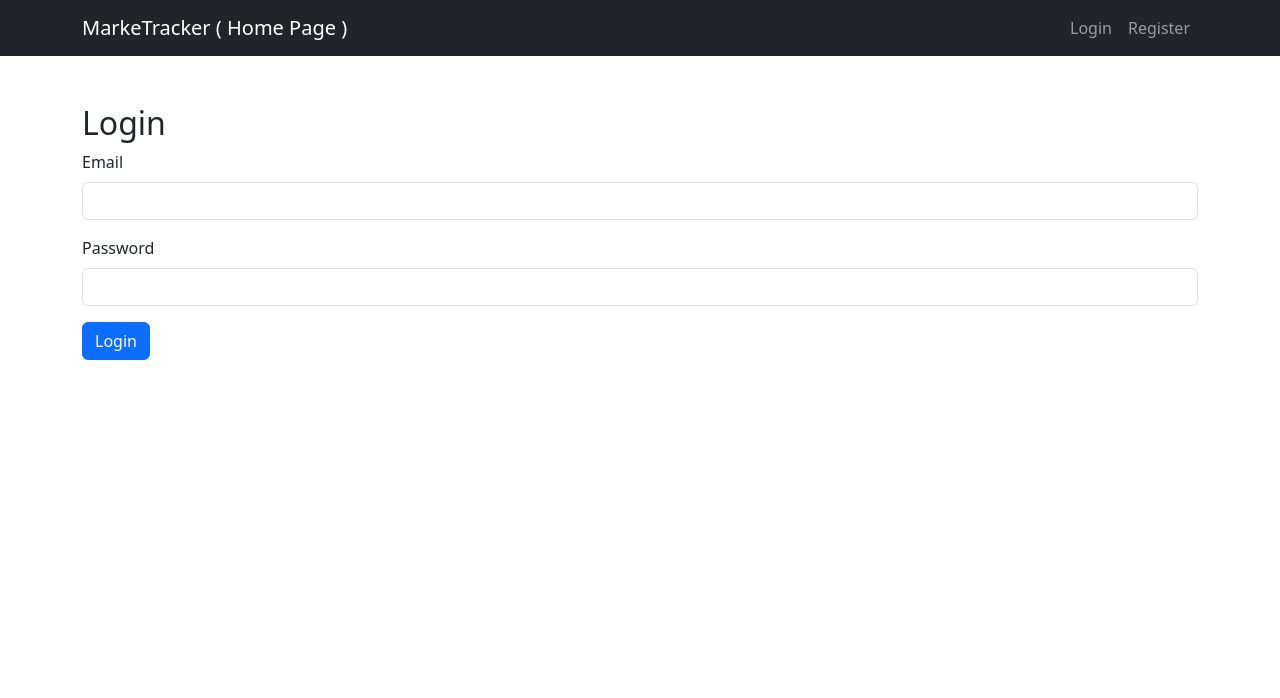
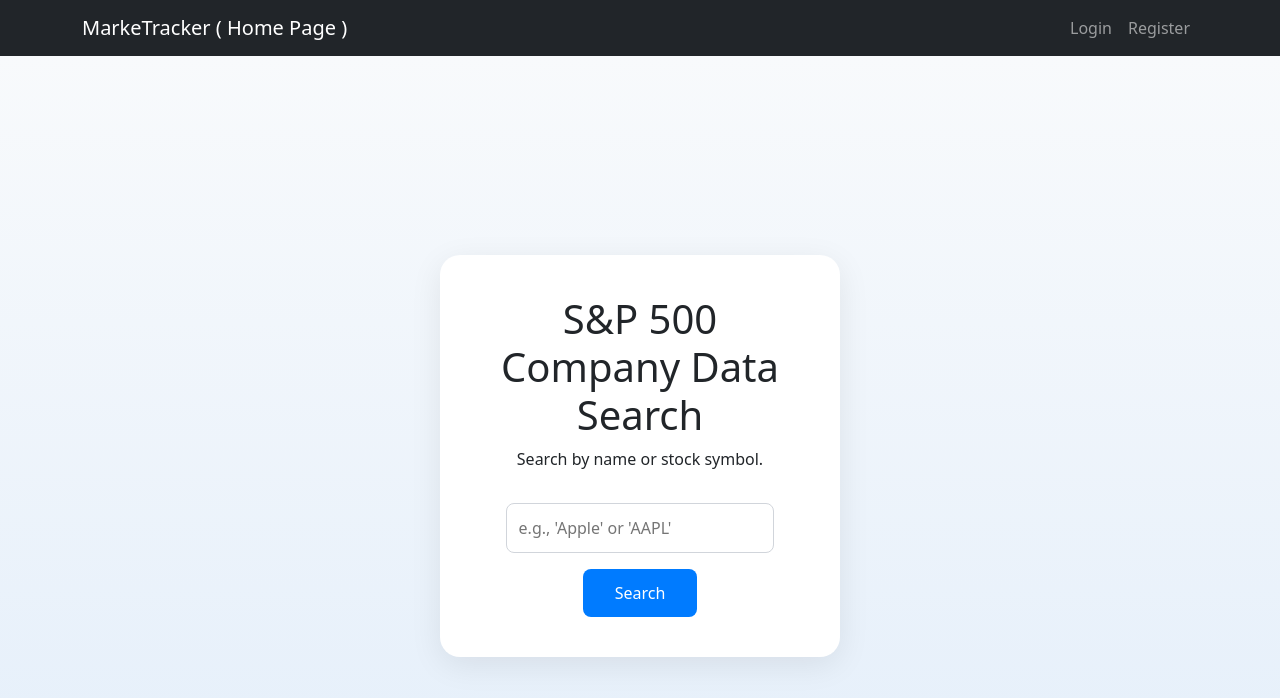
Before and after one commit to Alfin0226/MarkeTracker, a React (Vite) app in the folder frontend/: page /dashboard in a window 1280 px wide. Before the commit this address led to /login. Shown: the top 698 px of the page. Built offline with nearby package versions, Linux system fonts and the light colour scheme.

Commit message:
update dashboard

```diff
--- a/frontend/src/App.jsx
+++ b/frontend/src/App.jsx
@@ -8,6 +8,7 @@ import Portfolio from './pages/Portfolio';
 import PrivateRoute from './components/PrivateRoute';
 import {Analytics} from '@vercel/analytics/react';
 import LandingPage from './pages/LandingPage';
+import LandingSearchPage from './pages/LandingSearchPage';
 import Dashboard from './pages/Dashboard';
 
 function App() {
@@ -24,7 +25,7 @@ function App() {
           <Route path="/login" element={<Login />} />
           <Route path="/register" element={<Register />} />
           <Route
-            path="/dashboard"
+            path="/dashboard/:symbol"
             element={
               <PrivateRoute>
                 <Dashboard />
@@ -40,6 +41,7 @@ function App() {
             }
           />
           <Route path="/" element={<LandingPage />} />
+          <Route path="/dashboard" element={<LandingSearchPage />} />
           <Route path="/stocks" element={<StockTracker />} />
         </Routes>
       </div>
--- a/frontend/src/pages/Dashboard.jsx
+++ b/frontend/src/pages/Dashboard.jsx
@@ -1,10 +1,12 @@
 import React, { useEffect, useState, useCallback, useRef } from 'react';
 import Chart from 'chart.js/auto';
 import '../styles/Dashboard.css';
+import { useParams, useNavigate } from 'react-router-dom';
 import { fetchDashboardData as apiFetchDashboardData, fetchComparisonData as apiFetchComparisonData, searchSymbols } from '../utils/api';
 
-const Dashboard = ({ symbol: initialSymbol }) => {
-  const [symbol, setSymbol] = useState(initialSymbol || 'AAPL');
+const Dashboard = () => {
+  const { symbol } = useParams();
+  const navigate = useNavigate();
   const [dashboardData, setDashboardData] = useState(null);
   const [comparisonData, setComparisonData] = useState(null);
   const [period, setPeriod] = useState('1y');
@@ -166,7 +168,7 @@ const Dashboard = ({ symbol: initialSymbol }) => {
   };
 
   const handleSuggestionClick = (sym) => {
-    setSymbol(sym);
+    navigate(`/dashboard/${sym}`);
     setSearch('');
     setSuggestions([]);
   };
--- /dev/null
+++ b/frontend/src/pages/LandingSearchPage.jsx
@@ -0,0 +1,36 @@
+import React, { useState } from 'react';
+import { useNavigate } from 'react-router-dom';
+import '../styles/LandingSearchPage.css';
+
+const LandingSearchPage = () => {
+  const [search, setSearch] = useState('');
+  const navigate = useNavigate();
+
+  const handleSubmit = (e) => {
+    e.preventDefault();
+    if (search.trim()) {
+      navigate(`/dashboard/${search.trim().toUpperCase()}`);
+    }
+  };
+
+  return (
+    <div className="landing-search-container">
+      <div className="landing-search-card">
+        <h1>S&amp;P 500 Company Data Search</h1>
+        <p>Search by name or stock symbol.</p>
+        <form onSubmit={handleSubmit}>
+          <input
+            type="text"
+            placeholder="e.g., 'Apple' or 'AAPL'"
+            value={search}
+            onChange={e => setSearch(e.target.value)}
+            className="landing-search-input"
+          />
+          <button type="submit" className="landing-search-btn">Search</button>
+        </form>
+      </div>
+    </div>
+  );
+};
+
+export default LandingSearchPage;
--- /dev/null
+++ b/frontend/src/styles/LandingSearchPage.css
@@ -0,0 +1,37 @@
+.landing-search-container {
+  min-height: 100vh;
+  display: flex;
+  align-items: center;
+  justify-content: center;
+  background: linear-gradient(to bottom, #f8fafc 0%, #e3eefa 100%);
+}
+
+.landing-search-card {
+  background: #fff;
+  padding: 2.5rem 2rem;
+  border-radius: 20px;
+  box-shadow: 0 8px 32px rgba(0,0,0,0.08);
+  text-align: center;
+  max-width: 400px;
+  width: 100%;
+}
+
+.landing-search-input {
+  width: 80%;
+  padding: 0.75rem;
+  margin-top: 1rem;
+  border-radius: 8px;
+  border: 1px solid #d1d5db;
+  font-size: 1rem;
+}
+
+.landing-search-btn {
+  margin-top: 1rem;
+  padding: 0.75rem 2rem;
+  border: none;
+  border-radius: 8px;
+  background: #007bff;
+  color: #fff;
+  font-size: 1rem;
+  cursor: pointer;
+}
```
